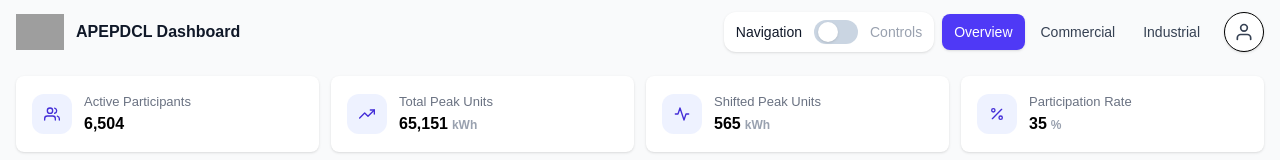
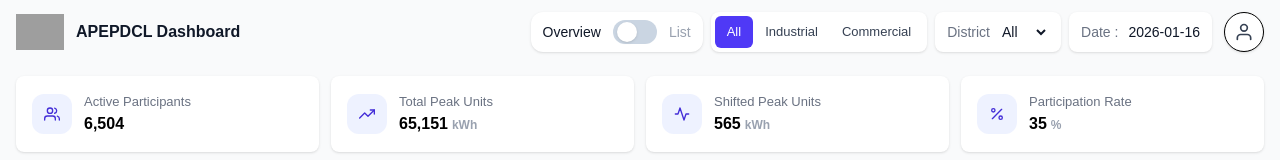
Before and after one commit to RSVS-Viswath/apepdcl-new, a React (Vite) app: page / in a window 1280 px wide. Shown: the top 160 px of the page. Built offline with nearby package versions, Linux system fonts and the light colour scheme; grey boxes are pictures that could not be loaded.

Commit message:
Refine overview and monitor behavior

```diff
--- a/src/components/DashboardHeader.jsx
+++ b/src/components/DashboardHeader.jsx
@@ -266,30 +266,30 @@
   );
 }
 
-function OverviewModeToggle({ value, onChange }) {
-  const isControls = value === "controls";
+function OverviewModeToggle({ isListMode, onToggle }) {
+  const nextLabel = isListMode ? "overview" : "list";
 
   return (
     <button
       type="button"
-      onClick={() => onChange(isControls ? "navigation" : "controls")}
+      onClick={onToggle}
       className="flex items-center gap-3 rounded-xl bg-white shadow px-3 py-2 text-sm"
-      aria-pressed={isControls}
-      aria-label={`Switch to ${isControls ? "navigation" : "controls"} mode`}
+      aria-pressed={isListMode}
+      aria-label={`Switch to ${nextLabel} mode`}
     >
-      <span className={`font-medium transition ${!isControls ? "text-gray-900" : "text-gray-400"}`}>Navigation</span>
+      <span className={`font-medium transition ${!isListMode ? "text-gray-900" : "text-gray-400"}`}>Overview</span>
       <span
         className={`relative inline-flex h-6 w-11 items-center rounded-full transition ${
-          isControls ? "bg-indigo-600" : "bg-slate-300"
+          isListMode ? "bg-indigo-600" : "bg-slate-300"
         }`}
       >
         <span
           className={`inline-block h-5 w-5 transform rounded-full bg-white shadow transition ${
-            isControls ? "translate-x-5" : "translate-x-1"
+            isListMode ? "translate-x-5" : "translate-x-1"
           }`}
         />
       </span>
-      <span className={`font-medium transition ${isControls ? "text-gray-900" : "text-gray-400"}`}>Controls</span>
+      <span className={`font-medium transition ${isListMode ? "text-gray-900" : "text-gray-400"}`}>List</span>
     </button>
   );
 }
@@ -328,7 +328,7 @@
       </label>
 
       <SingleDatePicker
-        label="Start Date"
+        label="Date"
         value={startKey}
         maxKey={todayKey}
         onApply={onStartKeyChange}
@@ -336,7 +336,7 @@
         triggerClassName="flex items-center bg-white rounded-lg shadow px-3 h-10 text-sm"
         labelClassName="text-gray-500 whitespace-nowrap"
         valueClassName="text-sm font-medium text-gray-900 tabular-nums whitespace-nowrap"
-        dialogTitle="Select Start Date"
+        dialogTitle="Select Date"
       />
     </div>
   );
@@ -349,7 +349,6 @@
   const [menuOpen, setMenuOpen] = useState(false);
   const [helpOpen, setHelpOpen] = useState(false);
   const [settingsOpen, setSettingsOpen] = useState(false);
-  const [overviewMode, setOverviewMode] = useState("navigation");
   const menuRef = useRef(null);
   const buttonRef = useRef(null);
 
@@ -386,7 +385,9 @@
 
   const monitorTab = useMemo(() => {
     const tab = new URLSearchParams(location.search).get("tab");
-    return tab === "industrial" ? "industrial" : "commercial";
+    if (tab === "industrial") return "industrial";
+    if (tab === "commercial") return "commercial";
+    return "all";
   }, [location.search]);
   const consumers = useMemo(() => getAllConsumers(), []);
   const pathParts = useMemo(() => location.pathname.split("/").filter(Boolean), [location.pathname]);
@@ -404,10 +405,6 @@
   const isConsumerActive = isMonitorActive && monitorTab === "commercial";
   const isIndustrialActive = isMonitorActive && monitorTab === "industrial";
   const isAnalyticsActive = pathParts[0] === "analytics" || pathParts[0] === "stats";
-
-  useEffect(() => {
-    if (!isOverviewActive) setOverviewMode("navigation");
-  }, [isOverviewActive]);
 
   const overviewTabParam = searchParams.get("tab");
   const overviewDistrictParam = searchParams.get("district") || "All";
@@ -507,14 +504,14 @@
           <nav className="flex flex-col lg:flex-row lg:items-center lg:justify-end gap-2 w-full xl:w-auto">
             <div className="flex flex-col sm:flex-row sm:items-center gap-2 min-w-0">
               {isOverviewActive ? (
-                <OverviewModeToggle value={overviewMode} onChange={setOverviewMode} />
+                <OverviewModeToggle isListMode={false} onToggle={() => navigate("/monitor")} />
               ) : null}
 
               <div className="flex flex-wrap items-center gap-1 min-w-0">
                 {isStatsPage ? (
                   <>
                     <SingleDatePicker
-                      label="Start Date"
+                      label="Date"
                       value={statsDayKey}
                       maxKey={todayKey}
                       onApply={applyStatsDay}
@@ -522,7 +519,7 @@
                       triggerClassName="flex items-center bg-white rounded-lg shadow px-3 h-10 text-sm"
                       labelClassName="text-gray-500 whitespace-nowrap"
                       valueClassName="text-sm font-medium text-gray-900 tabular-nums whitespace-nowrap"
-                      dialogTitle="Select Start Date"
+                      dialogTitle="Select Date"
                     />
                     <NavLink
                       to={analyticsHref}
@@ -531,7 +528,7 @@
                       Analytics
                     </NavLink>
                   </>
-                ) : isOverviewActive && overviewMode === "controls" ? (
+                ) : isOverviewActive ? (
                   <OverviewControls
                     tab={overviewTab}
                     district={overviewDistrict}
--- a/src/pages/MonitorPage.jsx
+++ b/src/pages/MonitorPage.jsx
@@ -36,7 +36,9 @@
 export default function MonitorPage() {
   const navigate = useNavigate();
   const [searchParams] = useSearchParams();
-  const selectedTab = searchParams.get("tab") === "industrial" ? "industrial" : "commercial";
+  const tabParam = searchParams.get("tab");
+  const selectedTab =
+    tabParam === "industrial" ? "industrial" : tabParam === "commercial" ? "commercial" : "all";
   const recordsRef = useRef(null);
 
   const [serviceSearch, setServiceSearch] = useState("");
@@ -49,7 +51,9 @@
   const visible = useMemo(() => {
     const tabFiltered = all.filter((r) => {
       const c = String(r.category).toUpperCase();
-      return selectedTab === "industrial" ? c.includes("INDUSTRY") : c.includes("COMMERCIAL");
+      if (selectedTab === "industrial") return c.includes("INDUSTRY");
+      if (selectedTab === "commercial") return c.includes("COMMERCIAL");
+      return true;
     });
 
     const search = serviceSearch.trim().toLowerCase();
--- a/src/pages/OverviewPage.jsx
+++ b/src/pages/OverviewPage.jsx
@@ -420,7 +420,7 @@
     () => ({
       peak1: PURPLE,
       peak2: tint(PURPLE, 0.28),
-      normal: TEAL,
+      nonPeak: TEAL,
       offPeak: tint(TEAL, 0.34),
     }),
     []
@@ -451,7 +451,7 @@
     };
 
     if (tab === "Industrial") {
-      const labels = ["Peak-1", "Peak-2", "Normal", "Off-Peak"];
+      const labels = ["Peak 1", "Peak 2", "Non-Peak", "Off-Peak"];
       return {
         series: labels.map((label) => seededNumber(`${seed}|tod|${label}`, 18_000, 110_000)),
         options: {
@@ -460,7 +460,7 @@
           dataLabels: { enabled: false },
           legend: { position: "bottom" },
           tooltip,
-          colors: [todColors.peak1, todColors.peak2, todColors.normal, todColors.offPeak],
+          colors: [todColors.peak1, todColors.peak2, todColors.nonPeak, todColors.offPeak],
         },
       };
     }
```
